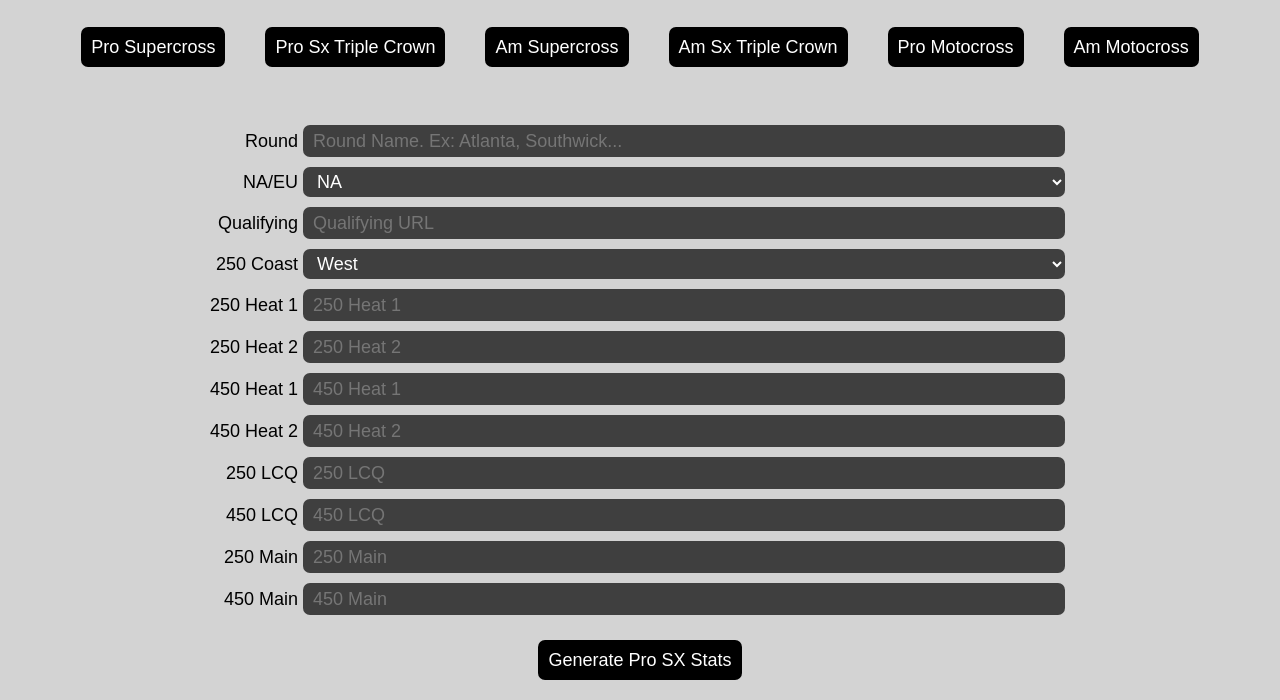
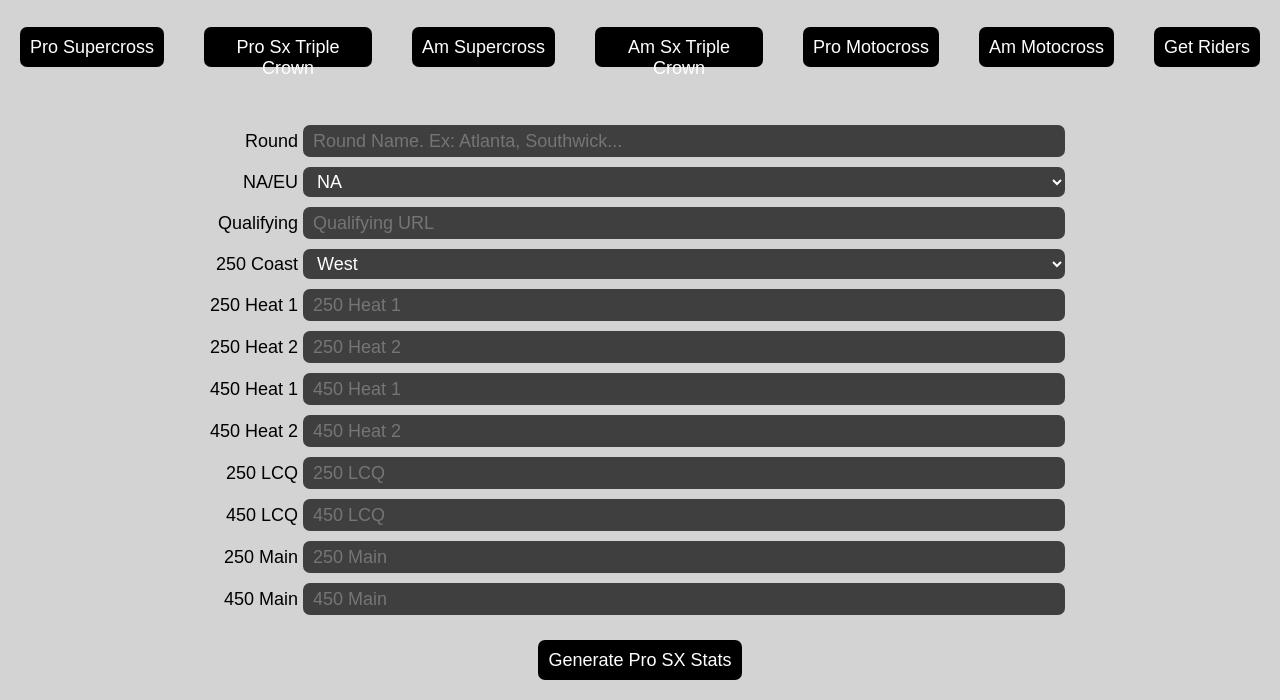
Before and after one commit to iMoto251/stats-gui, an Electron app: page index.html in a window 1280 px wide. Shown: the part 123-823 px from the top of the page. Drawn offline with Linux system fonts and the light colour scheme; no server answers.

Commit message:
Get Riders functionality
Gets rider names from rf based on UID, also fixed to not output privateer as a team to save characters

```diff
--- a/index.html
+++ b/index.html
@@ -18,6 +18,7 @@
         <button onclick="showSxAmTC()">Am Sx Triple Crown</button>
         <button onclick="showMxPro()">Pro Motocross</button>
         <button onclick="showMxAm()">Am Motocross</button>
+        <button onclick="getRidersFunc()">Get Riders</button>
     </p>
 </div>
 
--- a/package.json
+++ b/package.json
@@ -16,6 +16,7 @@
     "fs": "^0.0.1-security",
     "node-fetch": "2.6.7",
     "path": "^0.12.7",
-    "puppeteer": "^19.4.1"
+    "puppeteer": "^19.5.0",
+    "readline": "^1.3.0"
   }
 }
--- a/render.js
+++ b/render.js
@@ -188,6 +188,10 @@ const generateAmMxStats =  () => {
     );
 }
 
+const getRidersFunc = () =>{
+    ipcRenderer.send("getRidersFunc");
+}
+
 ipcRenderer.on("statsUpdates", (event, data) => {
     const finishedTag = document.querySelector("#finished");
     finishedTag.innerText = data;
--- a/style.css
+++ b/style.css
@@ -125,7 +125,7 @@ p.inputs{
 
 p.buttons{
     display: grid;
-    grid-template-columns: auto auto auto auto auto auto;
+    grid-template-columns: auto auto auto auto auto auto auto;
 }
 
 button.generateButton{
```
Also changed, not shown: 1 other file.
